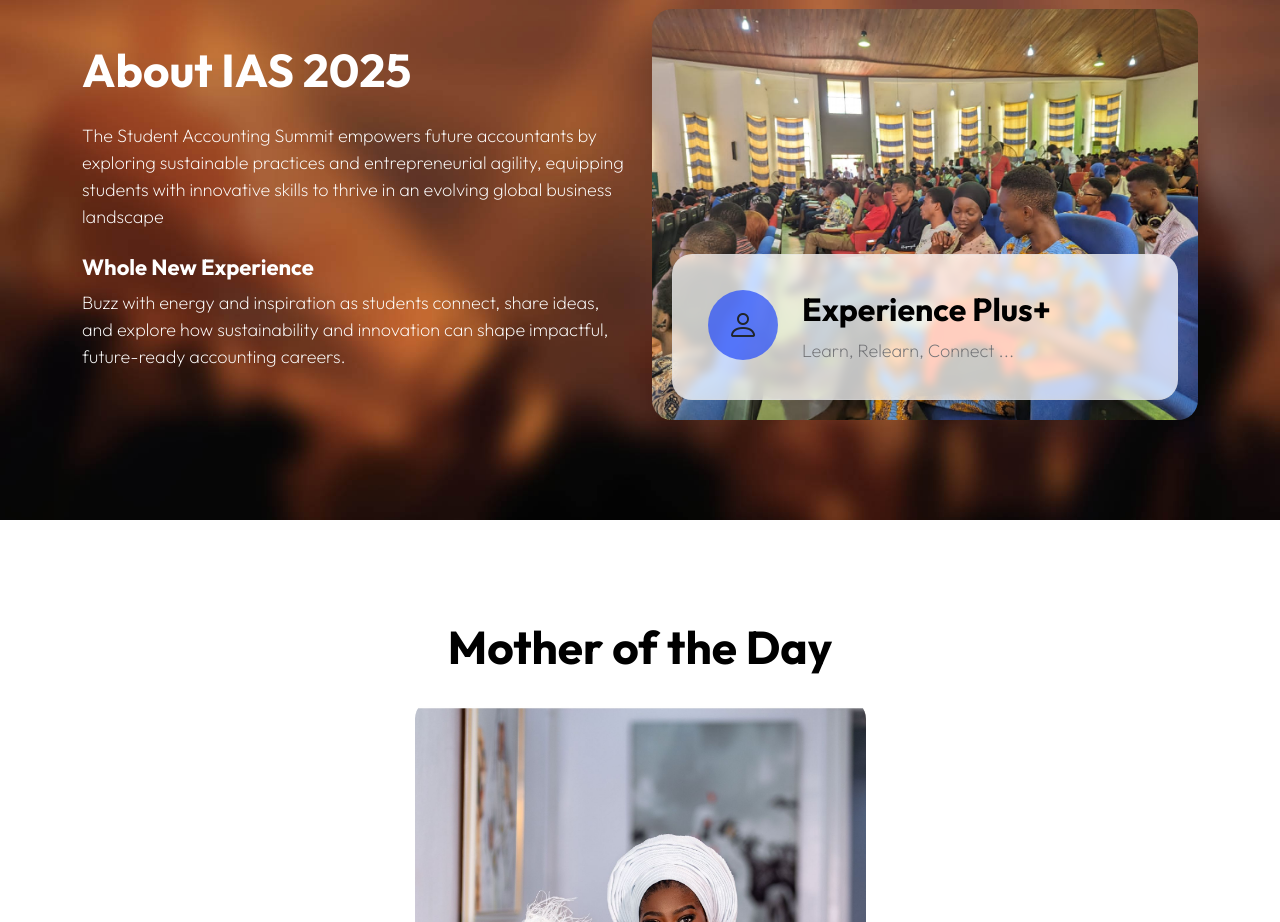
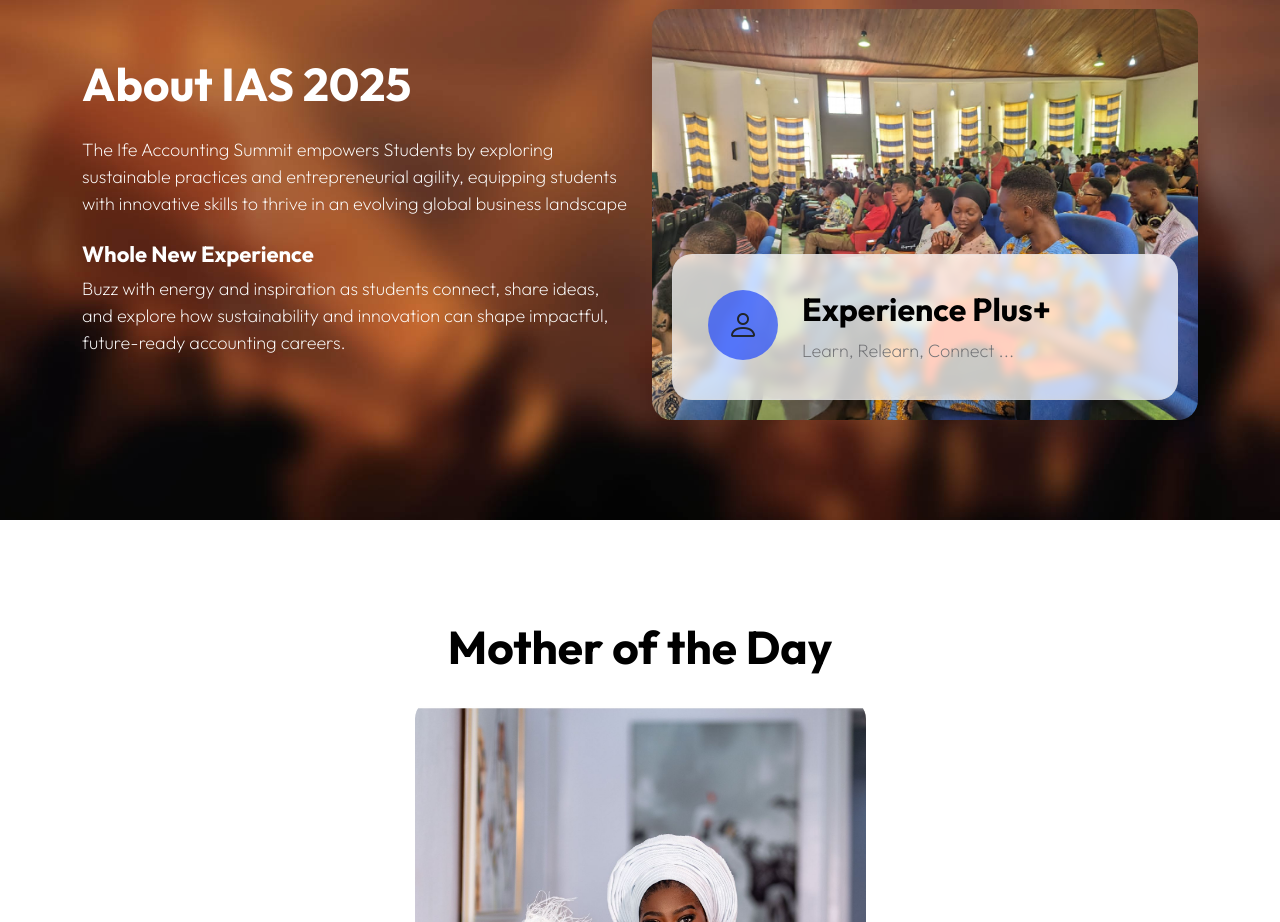
Before and after one commit to Ojo-Oluwagbenga/ias8, a plain HTML site: page index.html in a window 1280 px wide. Shown: the part 840-1762 px from the top of the page. Drawn offline with nearby package versions, Linux system fonts and the light colour scheme.

Commit message:
General Commit

```diff
--- a/index.html
+++ b/index.html
@@ -159,7 +159,7 @@ https://templatemo.com/tm-583-festava-live
                             <div class="services-info">
                                 <h2 class="text-white mb-4">About IAS 2025</h2>
 
-                                <p class="text-white">The Student Accounting Summit empowers future accountants by exploring sustainable practices and entrepreneurial agility, equipping students with innovative skills to thrive in an evolving global business landscape</p>
+                                <p class="text-white">The Ife Accounting Summit empowers Students by exploring sustainable practices and entrepreneurial agility, equipping students with innovative skills to thrive in an evolving global business landscape</p>
 
                                 <h6 class="text-white mt-4">Whole New Experience</h6>
 
```
